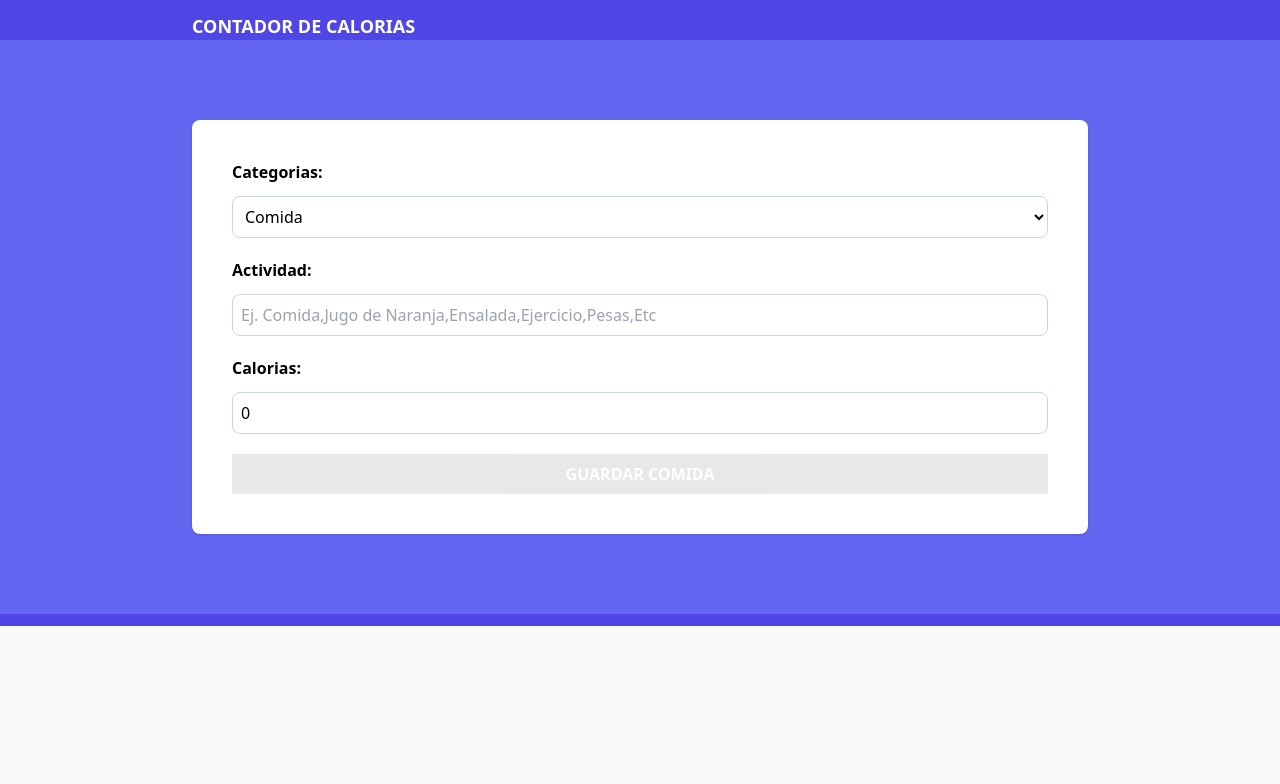
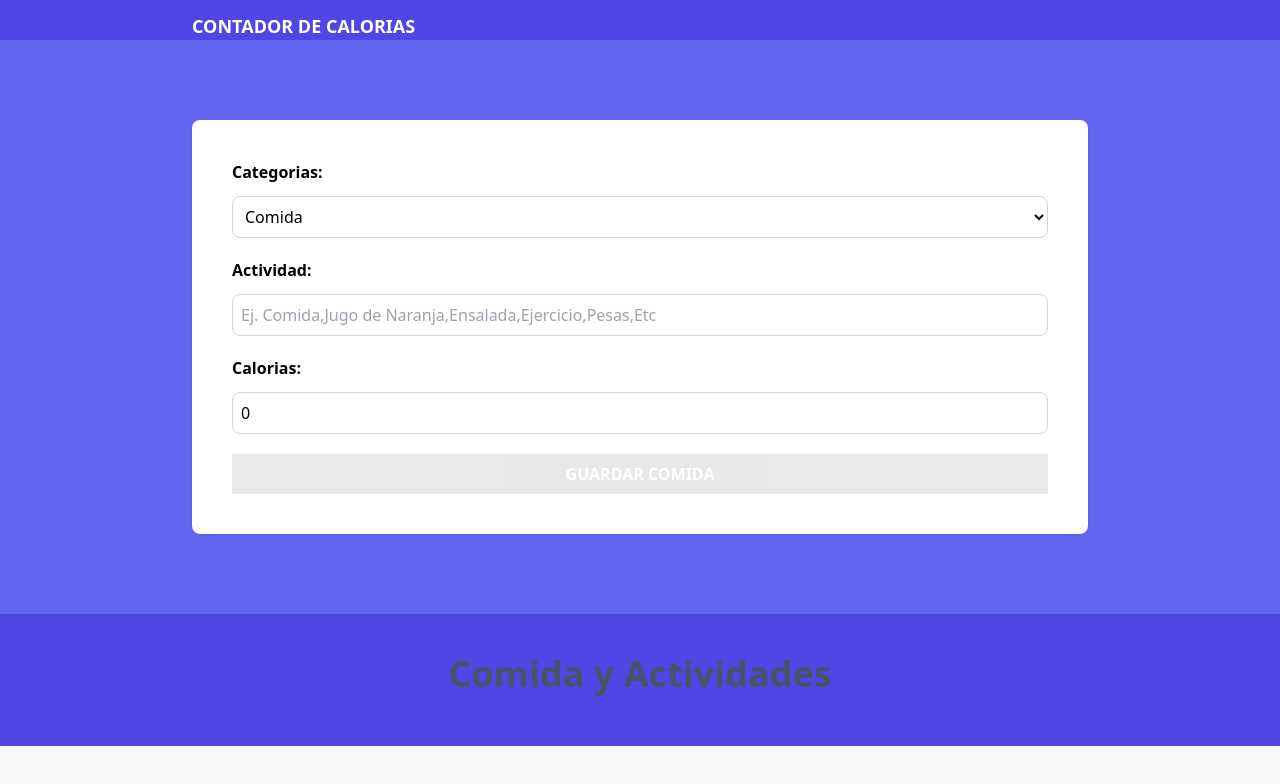
Before and after one commit to camilo9090/workReact4, a React (Vite) app in the folder calorie-tracker/: page / in a window 1280 px wide. Shown: the top 784 px of the page. Built offline with nearby package versions, Linux system fonts and the light colour scheme.

Commit message:
se listan los objetos correctamente

```diff
--- a/calorie-tracker/src/App.tsx
+++ b/calorie-tracker/src/App.tsx
@@ -1,6 +1,7 @@
 import { useReducer } from "react"
 import Form from "./components/Form"
 import { activitiReducer, initialState } from "./reducers/activity-reducer"
+import ActivityList from "./components/ActivityList"
 
 function App() {
 
@@ -29,6 +30,11 @@
           </div>
 
         </section>
+        <section className="p-10 mx-auto max-w-4xl">
+          < ActivityList
+          activities={state.activities}
+          />
+        </section>
 
       </header>
     </>
--- /dev/null
+++ b/calorie-tracker/src/components/ActivityList.tsx
@@ -0,0 +1,53 @@
+
+
+import { Activity } from "../types"
+import { categories } from "../data/categories"
+import { useMemo } from "react"
+type ActivityListProps = {
+
+    activities: Activity[]
+}
+export default function ActivityList({ activities }: ActivityListProps) {
+
+    const categoryName = useMemo(
+        () =>
+            (category: Activity['category']) =>categories.map(cat => cat.id === category ? cat.name : '')
+        , [activities])
+
+
+
+    return (
+        <>
+            <h2 className="text-4xl font-bold text-slate-600 text-center">
+
+                Comida y Actividades
+
+
+            </h2>
+
+            {activities.map(activity => (
+
+                <div key={activity.id} className="px-5 py-10 bg-white mt-5 flex justify-between">
+
+                    <div className=" space-y-2 relative">
+                        <p className={`absolute -top-8 -left-8 px-10 py-2 text-white uppercase font-bold
+                             ${activity.category===1?'bg-indigo-500':'bg-orange-500'}`}>
+                            {categoryName(+activity.category)}
+                        </p>
+                        <p className="text-2xl font-bold pt-5">
+                            {activity.name}
+                        </p>
+                        <p className="font-black text-4xl text-indigo-500">
+                            {activity.calories}{' '}
+                            <span>Calorias</span>
+                        </p>
+
+                    </div>
+                    <div></div>
+
+                </div>
+
+            ))}
+        </>
+    )
+}
```
